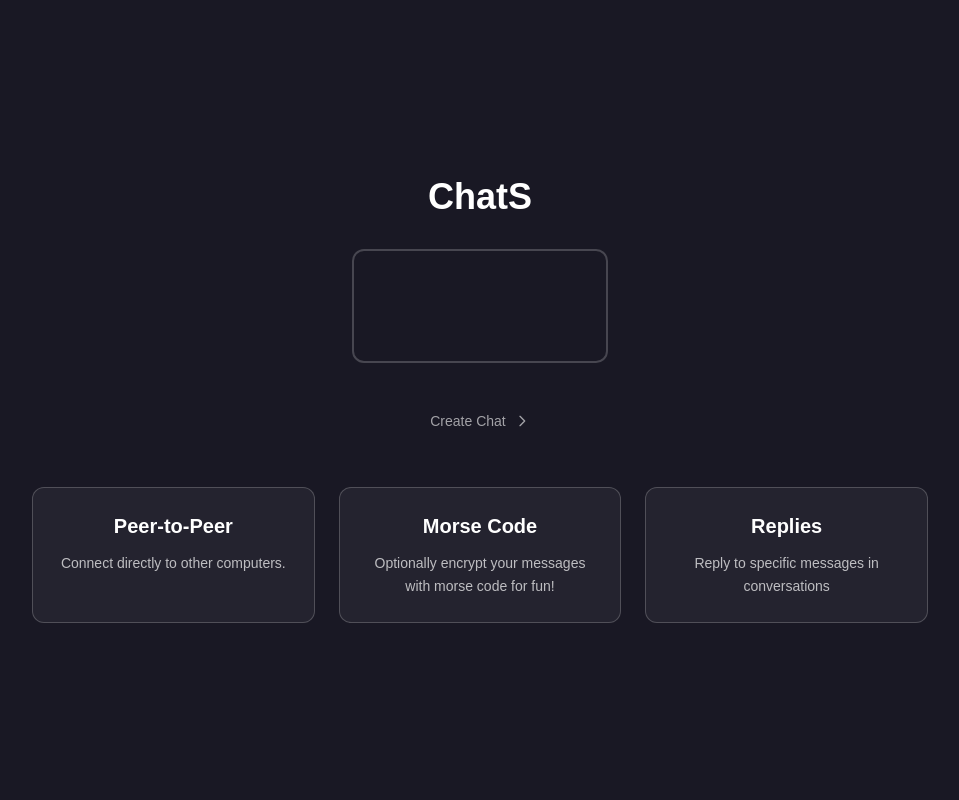
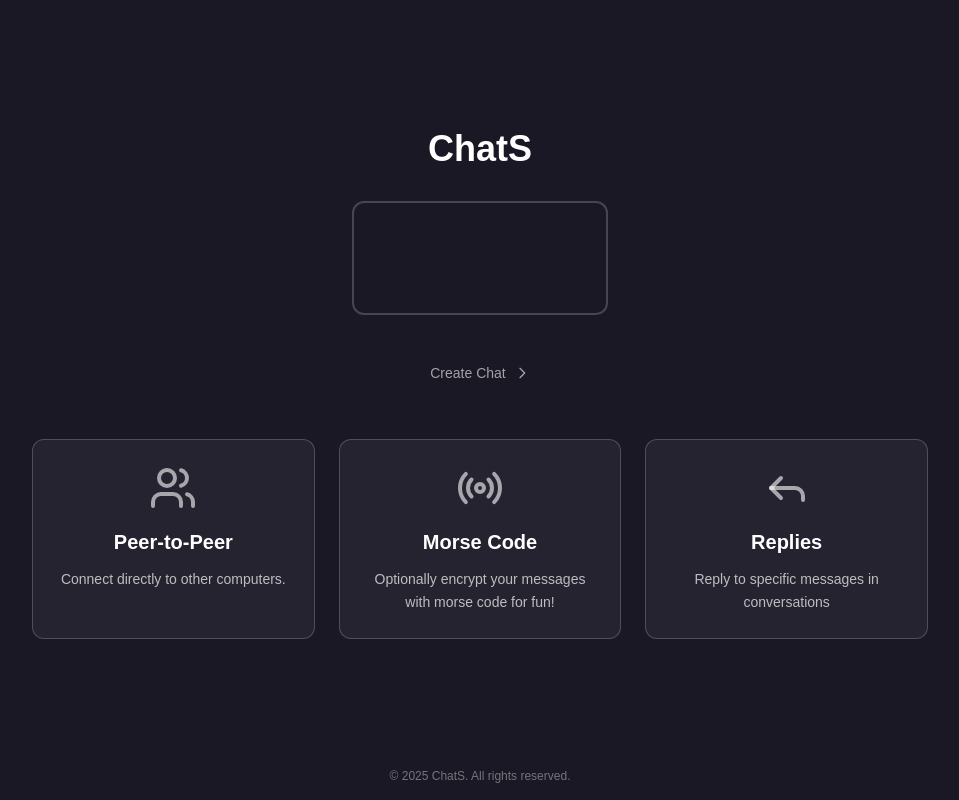
Before and after one commit to GamerC0der/morsesignalchat, a Next.js app: page / in a window 1280 px wide. Shown: the whole page, without its empty margins (160-1119 px from the left). Built offline with nearby package versions, Linux system fonts and the light colour scheme.

Commit message:
Tiny Homepage Changes

```diff
--- a/src/app/page.tsx
+++ b/src/app/page.tsx
@@ -3,7 +3,7 @@
 import { useState, useEffect, useRef } from 'react';
 import { useRouter, useSearchParams } from 'next/navigation';
 import { v4 as uuidv4 } from 'uuid';
-import { Send, Radio, Copy, Check, ArrowLeft, Reply } from 'lucide-react';
+import { Send, Radio, Copy, Check, ArrowLeft, Reply, Users } from 'lucide-react';
 
 const morseCodeMap: { [key: string]: string } = {
   'A': '.-', 'B': '-...', 'C': '-.-.', 'D': '-..', 'E': '.', 'F': '..-.',
@@ -509,10 +509,11 @@ export default function Home() {
   }
 
   return (
-    <div className="min-h-screen flex flex-col items-center justify-center gap-8" style={{ backgroundColor: 'rgb(25, 24, 36)' }}>
-      <h1 className="text-4xl font-bold text-white">ChatS</h1>
+    <div className="min-h-screen flex flex-col" style={{ backgroundColor: 'rgb(25, 24, 36)' }}>
+      <div className="flex-grow flex flex-col items-center justify-center gap-8">
+        <h1 className="text-4xl font-bold text-white">ChatS</h1>
 
-      <div className="transition-opacity duration-500 opacity-100">
+        <div className="transition-opacity duration-500 opacity-100">
         <input
           type="text"
           value={sessionCode}
@@ -541,20 +542,31 @@ export default function Home() {
 
       <div className="grid grid-cols-1 md:grid-cols-3 gap-6 mt-6 max-w-4xl">
         <div className="bg-white/5 border border-white/20 rounded-xl p-6 text-center hover:bg-white/10 hover:border-white/30 transition-all duration-300 hover:scale-105">
+          <Users size={48} className="text-white/60 mx-auto mb-4" />
           <h3 className="text-xl font-semibold text-white mb-3">Peer-to-Peer</h3>
           <p className="text-white/70 text-sm leading-relaxed">Connect directly to other computers.</p>
         </div>
 
         <div className="bg-white/5 border border-white/20 rounded-xl p-6 text-center hover:bg-white/10 hover:border-white/30 transition-all duration-300 hover:scale-105">
+          <Radio size={48} className="text-white/60 mx-auto mb-4" />
           <h3 className="text-xl font-semibold text-white mb-3">Morse Code</h3>
           <p className="text-white/70 text-sm leading-relaxed">Optionally encrypt your messages with morse code for fun!</p>
         </div>
 
         <div className="bg-white/5 border border-white/20 rounded-xl p-6 text-center hover:bg-white/10 hover:border-white/30 transition-all duration-300 hover:scale-105">
+          <Reply size={48} className="text-white/60 mx-auto mb-4" />
           <h3 className="text-xl font-semibold text-white mb-3">Replies</h3>
           <p className="text-white/70 text-sm leading-relaxed">Reply to specific messages in conversations</p>
         </div>
       </div>
+      </div>
+
+      <div className="text-center pb-4">
+
+        <p className="text-white/40 text-xs">
+          © 2025 ChatS. All rights reserved.
+        </p>
+      </div>
     </div>
   );
 }
```
